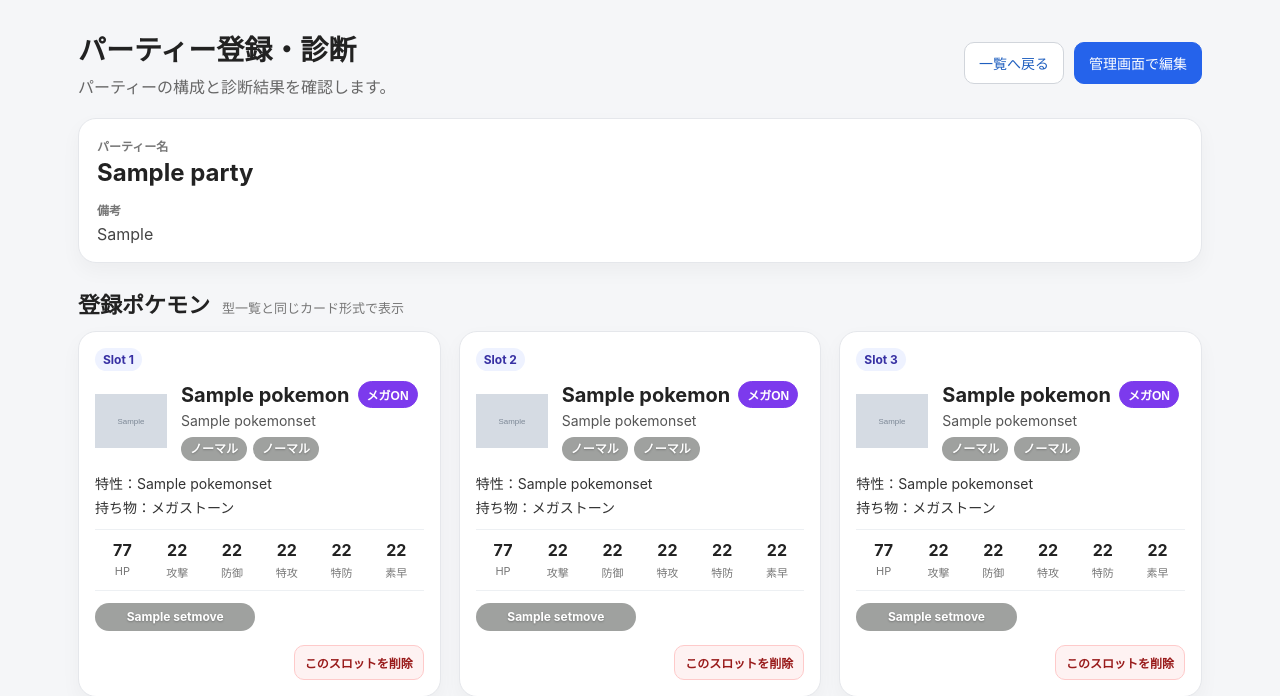
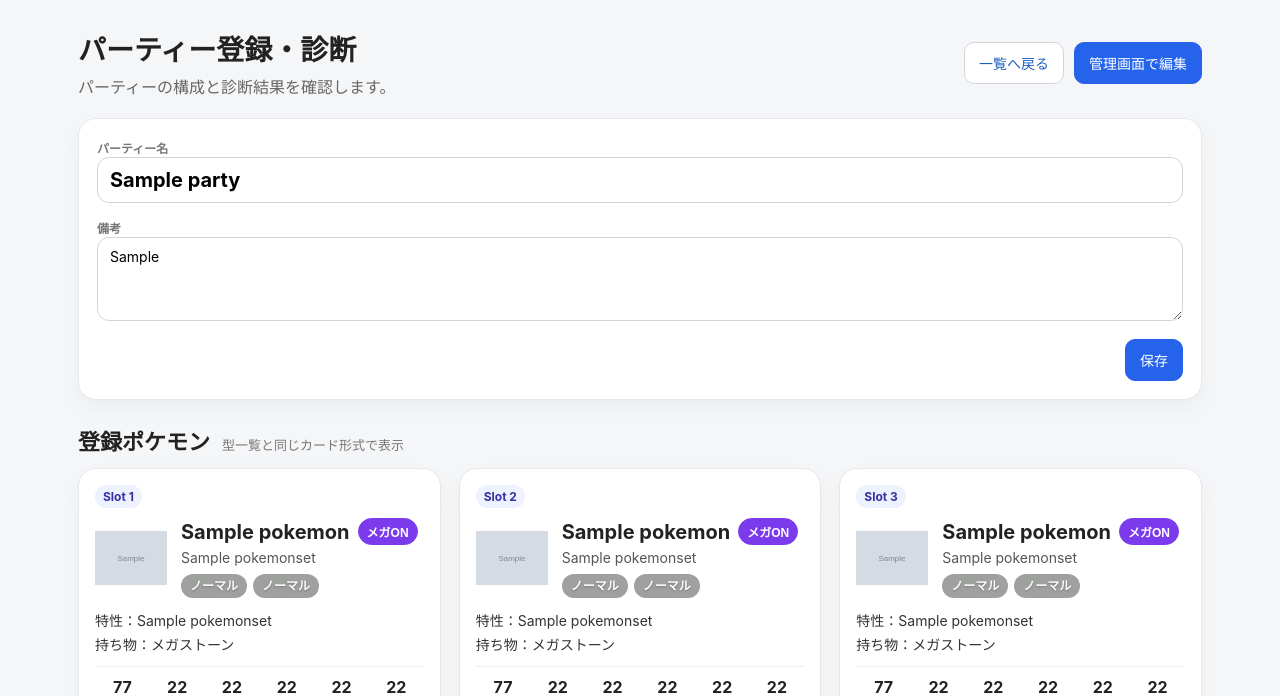
Before and after one commit to Onemoretime-plz/pokemon-manager, a Django app: page /parties/1/ in a window 1280 px wide. Shown: the part 61-757 px from the top of the page. Run offline with Django 5.2, Linux system fonts and the light colour scheme; tables that the repository leaves empty hold one stand-in row (values such as "Sample post"); grey boxes marked "Sample" are stand-in pictures.

Commit message:
Add party detail edit form

```diff
--- a/pokemane/static/pokemane/css/style.css
+++ b/pokemane/static/pokemane/css/style.css
@@ -997,3 +997,39 @@ a {
 .hidden {
     display: none !important;
 }
+
+.party-edit-form {
+    display: grid;
+    gap: 14px;
+}
+
+.party-edit-grid {
+    display: grid;
+    gap: 14px;
+}
+
+.party-name-input,
+.party-memo-input {
+    width: 100%;
+    border: 1px solid #d1d5db;
+    border-radius: 12px;
+    background: #ffffff;
+    padding: 10px 12px;
+    font-size: 14px;
+    font-family: inherit;
+}
+
+.party-name-input {
+    font-size: 20px;
+    font-weight: 700;
+}
+
+.party-memo-input {
+    resize: vertical;
+    min-height: 84px;
+}
+
+.party-edit-actions {
+    display: flex;
+    justify-content: flex-end;
+}
--- a/pokemane/templates/pokemane/party_detail.html
+++ b/pokemane/templates/pokemane/party_detail.html
@@ -17,21 +17,38 @@
 </section>
 
 <section class="party-detail-card">
-    <div class="party-detail-header">
-        <div>
-            <div class="detail-label">パーティー名</div>
-            <h2>{{ party.name }}</h2>
+    <form method="post" class="party-edit-form">
+        {% csrf_token %}
+
+        <div class="party-edit-grid">
+            <div>
+                <label class="detail-label" for="party-name-input">パーティー名</label>
+                <input
+                    type="text"
+                    id="party-name-input"
+                    name="name"
+                    value="{{ party.name }}"
+                    class="party-name-input"
+                    required
+                >
+            </div>
+
+            <div>
+                <label class="detail-label" for="party-memo-input">備考</label>
+                <textarea
+                    id="party-memo-input"
+                    name="memo"
+                    class="party-memo-input"
+                    rows="3"
+                    placeholder="構築意図・課題・メモなど"
+                >{{ party.memo }}</textarea>
+            </div>
         </div>
-    </div>
 
-    <div class="party-memo-block">
-        <div class="detail-label">備考</div>
-        {% if party.memo %}
-            <p>{{ party.memo }}</p>
-        {% else %}
-            <p class="empty-text">備考なし</p>
-        {% endif %}
-    </div>
+        <div class="party-edit-actions">
+            <button type="submit" class="primary-button">保存</button>
+        </div>
+    </form>
 </section>
 
 <section class="party-slots-section">
@@ -242,5 +259,5 @@
     window.POKEMANE_CLEAR_SLOT_API_URL = "{% url 'pokemane:clear_party_slot_api' party.id %}";
     window.POKEMANE_SET_SLOT_API_URL = "{% url 'pokemane:set_party_slot_api' party.id %}";
 </script>
-<script src="{% static 'pokemane/js/party_detail.js' %}?v=8"></script>
+<script src="{% static 'pokemane/js/party_detail.js' %}?v=9"></script>
 {% endblock %}
--- a/pokemane/views.py
+++ b/pokemane/views.py
@@ -317,6 +317,11 @@ def party_detail(request, party_id):
         id=party_id,
     )
 
+    if request.method == "POST":
+        party.name = request.POST.get("name", "").strip() or party.name
+        party.memo = request.POST.get("memo", "").strip()
+        party.save(update_fields=["name", "memo", "updated_at"])
+
     slot_cards = []
 
     for index, pokemon_set in enumerate(party.slots(), start=1):
```
Also changed, not shown: pokemane/static/pokemane/js/party_detail.js (+0 -8 lines).
